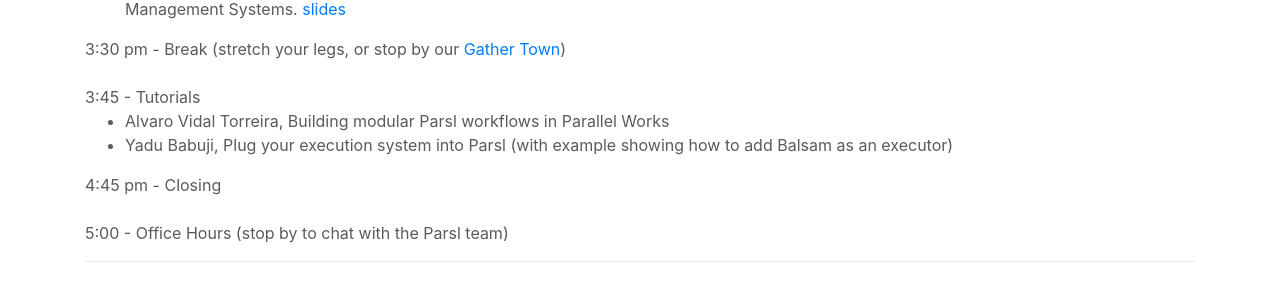
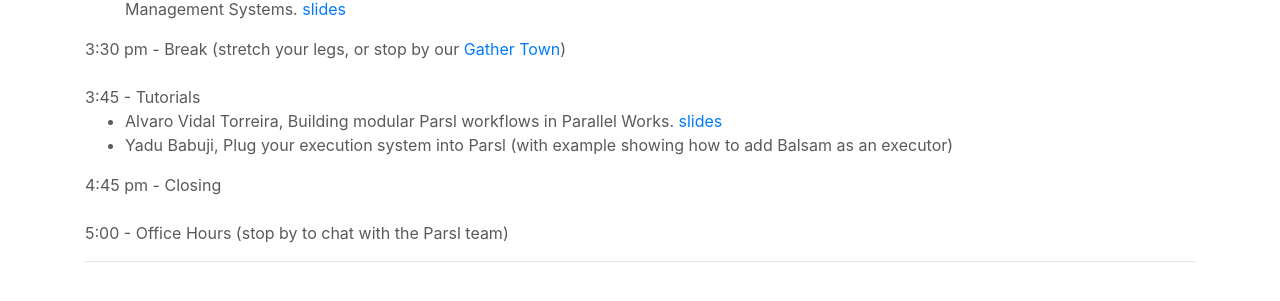
Before and after one commit to Parsl/parsl.github.io, a Jekyll site: the page built from parslfest2020.html, in a window 1280 px wide and 900 px high, scrolled down 1631 px. Shown: the part 149-450 px from the top of the window. Built offline with Jekyll 4.4.1, drawn with Linux system fonts in a browser that asks for light colours.

Commit message:
Update parslfest2020.html

```diff
--- a/parslfest2020.html
+++ b/parslfest2020.html
@@ -82,7 +82,7 @@ redirect_from: "/parsl_meeting"
           <li>Adam Stephens, Managing execution of Dakota evaluations with Parsl. <a href='parslfest2020-files/stephens-dakota.pdf'>slides</a></li>
 	<li>Kunkun Tang, Uncertainty Quantification with Parsl in Composite Material Modeling.  <a href='parslfest2020-files/tang-ceesd.pdf'>slides</a></li>
 	<li>Ravi Madduri, Using Parsl in creating MaPPeRTrac.  <a href='parslfest2020-files/madduri-mappertrac.pdf'>slides</a></li>
-	<li>Rajitha Udawalpola/Chandi Witharana, Automated mapping of Arctic permafrost tundra using sub-meter resolution satellite imagery.  <a href='parslfest2020-files/'>slides</a></li>
+	<li>Rajitha Udawalpola/Chandi Witharana, Automated mapping of Arctic permafrost tundra using sub-meter resolution satellite imagery.  <a href='parslfest2020-files/udawalpola-permafrost.pdf'>slides</a></li>
 	<li>Aarthi Koripelly, Extracting Scientific Information from Free Text Articles.  <a href='parslfest2020-files/koripelly-literature.pdf'>slides</a></li>
 	<li>Ben Glick, Parsl as a Gateway for Research Computing at a Liberal Arts College.  <a href='parslfest2020-files/glick-landc.pdf'>slides</a></li>
       </ul>
@@ -102,7 +102,7 @@ redirect_from: "/parsl_meeting"
 
       3:45 - Tutorials
 	<ul>
-        <li>Alvaro Vidal Torreira, Building modular Parsl workflows in Parallel Works</li>
+        <li>Alvaro Vidal Torreira, Building modular Parsl workflows in Parallel Works. <a href='parslfest2020-files/brytorreira-modular.pdf'>slides</a></li>
 	<li>Yadu Babuji, Plug your execution system into Parsl (with example showing how to add Balsam as an executor)</li>
  	</ul>
 
```
